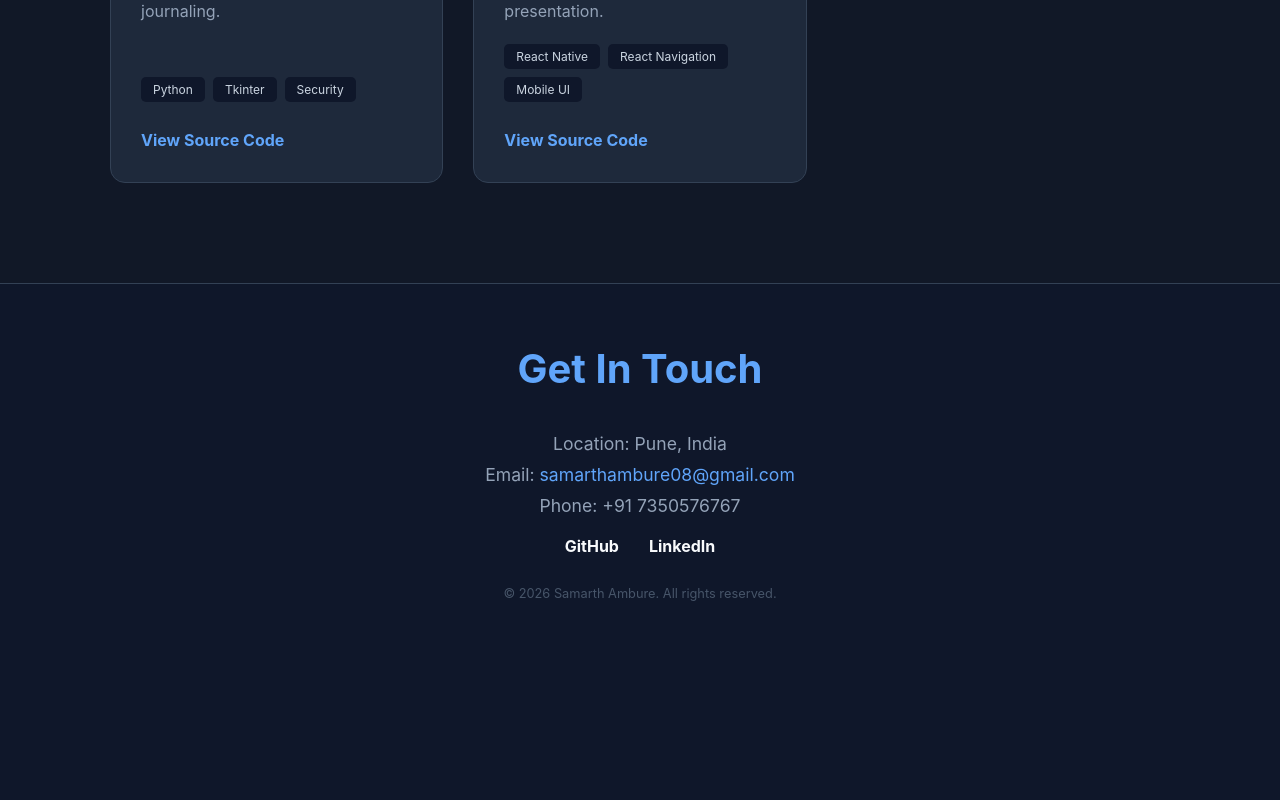
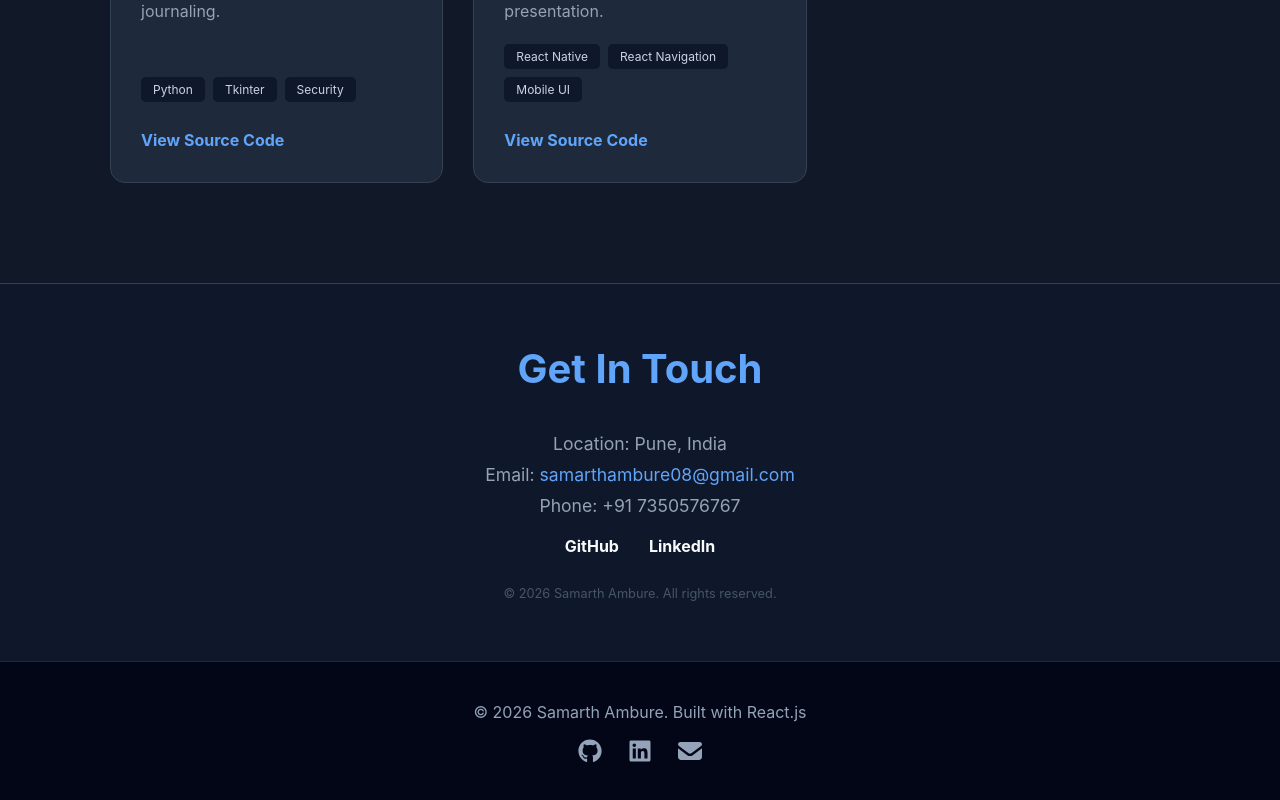
Before and after one commit to samarth-ambure/Samarth-Ambure-Portfolio, a React (Create React App) app: page / in a window 1280 px wide. Shown: the part 2933-3733 px from the top of the page. Before the commit the page ends 3594 px from the top, so only its background shows below. Built offline with nearby package versions, Linux system fonts and the light colour scheme.

Commit message:
Added footer section with the links of linkdin and github

```diff
--- a/src/App.js
+++ b/src/App.js
@@ -7,6 +7,7 @@ import Skills from './components/Skills';
 import About from './components/About'
 import Projects from './components/Projects';
 import Contact from './components/Contact';
+import Footer from './components/Footer';
 
 function App() {
   return (
@@ -17,6 +18,7 @@ function App() {
       <About />
       <Projects />
       <Contact />
+      <Footer />
     </div>
   );
 }
--- /dev/null
+++ b/src/components/Footer.css
@@ -0,0 +1,30 @@
+.footer {
+  padding: 40px 20px;
+  background-color: #020617; /* Even darker than the body for contrast */
+  border-top: 1px solid #1e293b;
+  color: #94a3b8;
+  text-align: center;
+}
+
+.footer-content {
+  display: flex;
+  flex-direction: column;
+  align-items: center;
+  gap: 15px;
+}
+
+.footer-socials {
+  display: flex;
+  gap: 20px;
+  font-size: 1.5rem;
+}
+
+.footer-socials a {
+  color: #94a3b8;
+  transition: color 0.3s ease, transform 0.3s ease;
+}
+
+.footer-socials a:hover {
+  color: #60a5fa;
+  transform: translateY(-3px);
+}
--- /dev/null
+++ b/src/components/Footer.js
@@ -0,0 +1,28 @@
+import React from 'react';
+import './Footer.css';
+import { FontAwesomeIcon } from '@fortawesome/react-fontawesome';
+import { faGithub, faLinkedin } from '@fortawesome/free-brands-svg-icons';
+import { faEnvelope } from '@fortawesome/free-solid-svg-icons';
+
+function Footer() {
+  return (
+    <footer className="footer">
+      <div className="footer-content">
+        <p>© 2026 Samarth Ambure. Built with React.js</p>
+        <div className="footer-socials">
+          <a href="https://github.com/samarth-ambure" target="_blank" rel="noreferrer">
+            <FontAwesomeIcon icon={faGithub} />
+          </a>
+          <a href="https://linkedin.com" target="_blank" rel="noreferrer">
+            <FontAwesomeIcon icon={faLinkedin} />
+          </a>
+          <a href="mailto:samarthambure08@gmail.com">
+            <FontAwesomeIcon icon={faEnvelope} />
+          </a>
+        </div>
+      </div>
+    </footer>
+  );
+}
+
+export default Footer;
```
